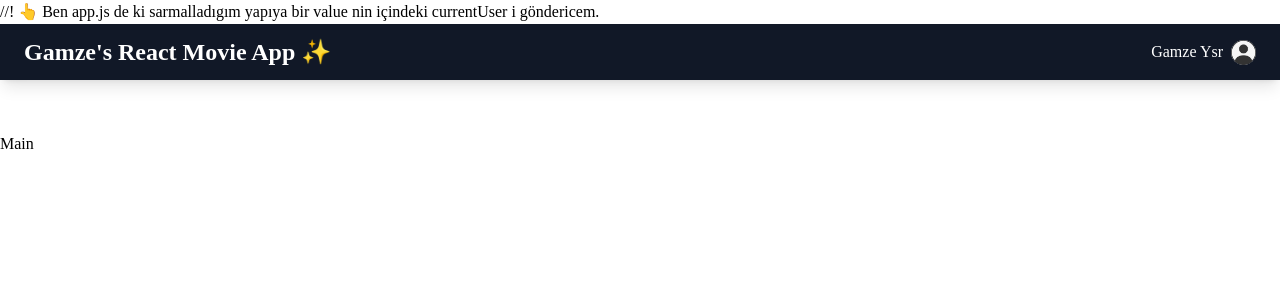
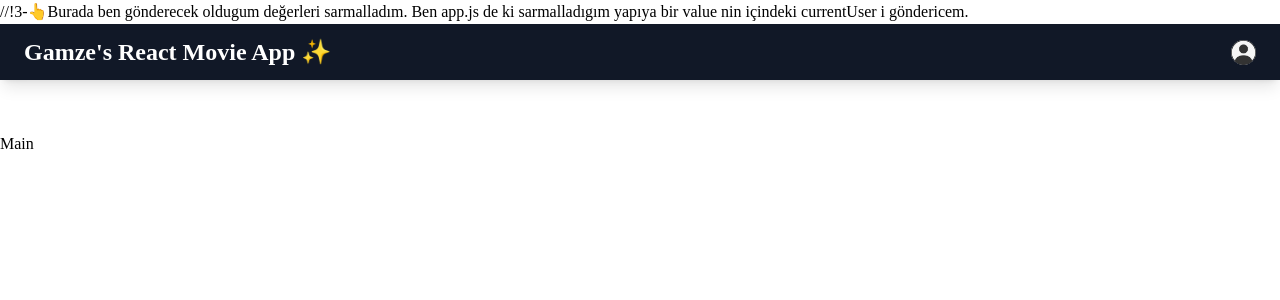
Before and after one commit to Gamzeysr/movie-app, a React (Create React App) app: page / in a window 1280 px wide. Shown: the top 300 px of the page. Built offline with nearby package versions, Linux system fonts and the light colour scheme; no server answers; what tw-elements would draw is missing.

Commit message:
movieapp

```diff
--- a/src/components/Navbar.jsx
+++ b/src/components/Navbar.jsx
@@ -1,11 +1,15 @@
-import React from 'react'
+import React, { useContext } from 'react'
 import { Link } from "react-router-dom";
 //!👆 Link kısmı a href ti biz bunu React royuterdan import edip Link e cevirdik
 import avatar from "../assets/icons/avatar.png"
+import { AuthContext } from '../context/AuthContextProvider';
 
 
 const Navbar = () => {
-    const currentUser = { displayName: "gamze ysr" };
+    const { currentUser } = useContext(AuthContext)
+    //! Ben AuthContextProvider in içinde ki göndermiş oldugum degeri obje olrak gönderdiğimden buradada obje oldugunu baz alarak işlem yapıcam. yani AuthContext.Provider value={{currenUser}} seklinde olması obje oldugunu gösteriyor bize.Ve bu yüzden dest. yapıcam yani hangi contexti kullanacaksam onu dest yöntemi ile alıp kullanıcam simdi bit-r tane coıntextim var ama birden fazla olabilirdi.
+    //!✨❤Artık dinamik olarak benim Navbarda user bilgim var
+    // const currentUser = { displayName: "gamze ysr" };
     // const currentUser = false;
 
     return (
--- a/src/context/AuthContextProvider.jsx
+++ b/src/context/AuthContextProvider.jsx
@@ -2,25 +2,27 @@ import React, { useEffect, createContext, useState } from 'react'
 import { userObserver } from '../auth/firebase';
 
 export const AuthContext = createContext();
-//!👆Burada createContext metodunnu AuthContext adını verip olusturup import ettik.DİKKAT!! İstediğimiz ismi verebiliyoruz .Ve bu contextin bir provider ı var.Provider'i contexti nerede kullancaksam,kullancacagım componenti sarmallıyorum.
+//!1-👆Burada createContext metodunnu AuthContext adını verip olusturup import ettik.DİKKAT!! İstediğimiz ismi verebiliyoruz .Ve bu contextin bir provider ı var.Provider'i contexti nerede kullancaksam,kullancacagım componenti sarmallıyorum.
 //?mesela; logini contextlicem diyelim o zaman logini provider ile sarmallıyorum.
 
 const AuthContextProvider = ({ children }) => {
-    //! buradaki {children} bildiğimiz props 👆burada desct. yapıp asagıda children seklinde kullanıyoruz.Bu Props bana app.js de sarmalladıgım yerden yerdi.
+    //!2-👆burada AuthContextProvider adındaki componentimin tüm childlerini sarmalla diyorum.
+    //! {children} bildiğimiz bir props Burada bu sekilde yazarak dest yapıp provider in aldtında doğrudan kullanıyoruz.
     const [currentUser, setCurrentUser] = useState(false)
+    //!👆4-Burada bir user stati olusturduk.Bunu firebase de ki kullanacak oldugum userObserver da bunu yakalıyorum
 
 
     useEffect(() => {
-        userObserver();
+        userObserver(setCurrentUser);
         //! 👆 Bu methodu firebaseden cagırdık
     }, [])
 
 
     return (
         <AuthContext.Provider value={{ currentUser }}>
-          //! 👆  Ben app.js de ki sarmalladıgım yapıya bir value nin içindeki currentUser i göndericem.
+          //!3-👆Burada ben gönderecek oldugum değerleri sarmalladım. Ben app.js de ki sarmalladıgım yapıya bir value nin içindeki currentUser i göndericem.
             {children}
-            {/* Benim buradaki componentten göndereck oldugum tüm childrrenları sarmalla diyoruz. Ve ne göndericeksem onu valuenin içine yazıyorum */}
+            {/*👆 Benim buradaki componentten gönderecek oldugum tüm childrrenları sarmalla diyoruz. Ve ne göndericeksem onu valuenin içine yazıyorum */}
         </AuthContext.Provider>
     );
     //! Ben bu AuthContext imi userda ,navbarda neredeyse heryerde kullanacagım için bunu app.js de approuter a sarmalladım sarmallasam daha iyi olur.
```
